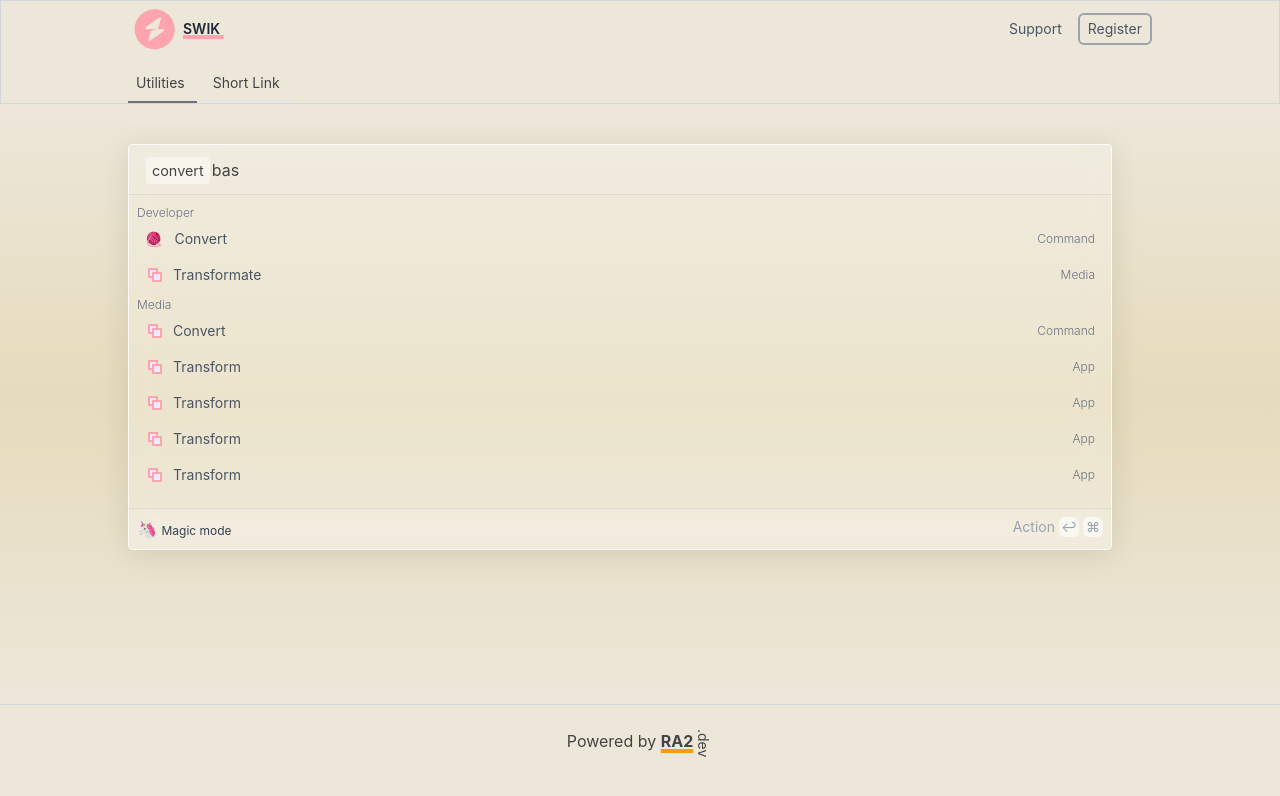
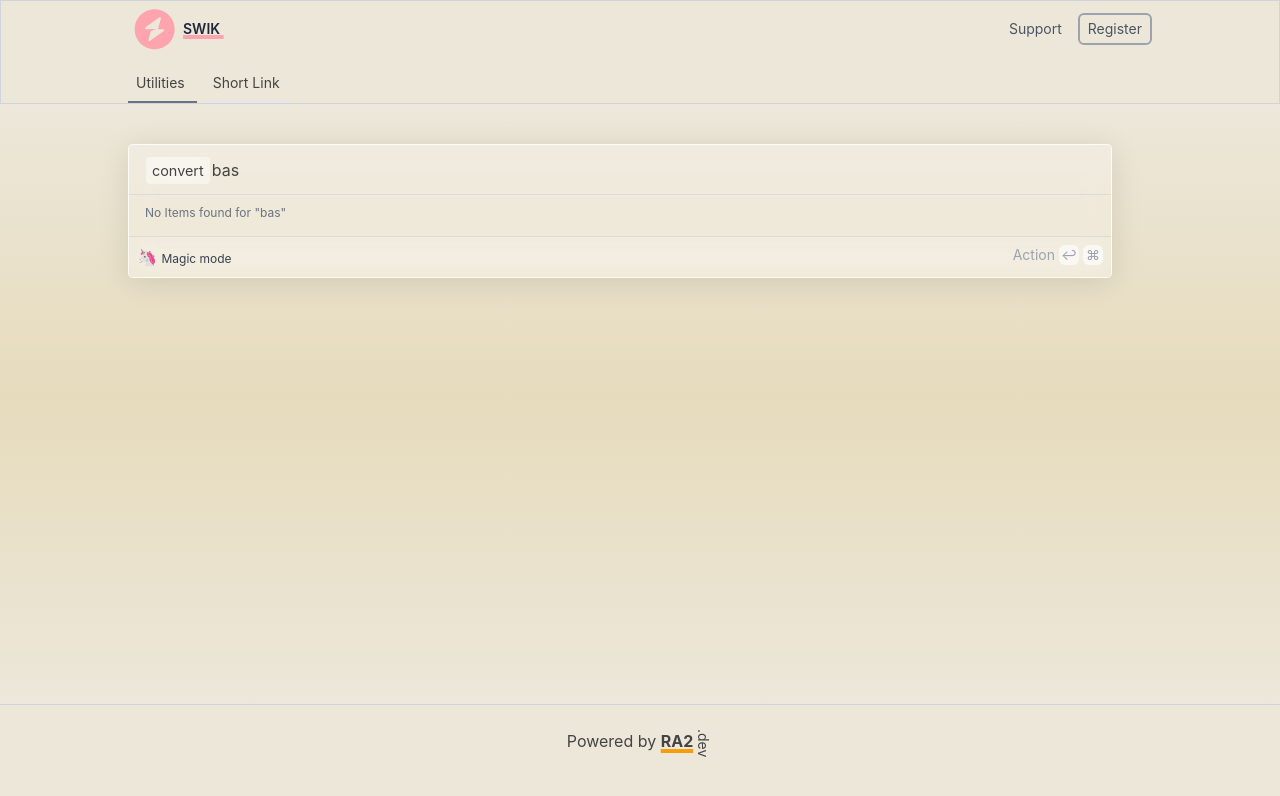
Before and after one commit to ra2dev/swik, a Next.js app: page / in a window 1280 px wide. Shown: the top 796 px of the page. Built offline with nearby package versions, Linux system fonts and the light colour scheme.

Commit message:
WIP on smart line

```diff
--- a/components/Editor/TokenItem/useTokenItem.tsx
+++ b/components/Editor/TokenItem/useTokenItem.tsx
@@ -47,18 +47,12 @@ export function withSingleLine(editor: any) {
 }
 
 export const useTokenItem = (editor: any) => {
-    const ref = useRef<HTMLDivElement | null>(null)
-    const [target, setTarget] = useState<Range | null>(null)
-    const [index, setIndex] = useState(0)
-    const [search, setSearch] = useState("")
     const positionRef = useRef(editor.selection?.focus)
     if (editor.selection?.focus) positionRef.current = editor.selection?.focus
 
     const onBlur = () => {
         if (editor.selection?.focus) positionRef.current = editor.selection?.focus
     }
-
-    const chars = CHARACTERS
 
     const getText = (from?: any) => {
         return Editor.string(editor, Editor.range(editor, from ?? {offset: 0, path: [0, 0]}, editor?.selection?.anchor))
@@ -68,18 +62,23 @@ export const useTokenItem = (editor: any) => {
         const focus = editor.selection?.focus ?? Editor.end(editor, [])
         const prev = Editor.before(editor, focus, {unit: "word"})
 
-        console.log({prev, focus})
-        Transforms.select(editor, {
-            anchor: prev!,
-            focus: focus
-        })
         const mention = {
             type: "mention",
             character: nextText,
             children: [{text: ""}]
         }
         try {
+            if (!getText(prev)) {
+                Transforms.move(editor)
                 Transforms.insertNodes(editor, mention)
+            } else {
+                Transforms.select(editor, {
+                    anchor: prev!,
+                    focus: focus
+                })
+                Transforms.insertNodes(editor, mention)
+            }
+            // { at: [editor.children.length] }
         } catch (e) {
             Transforms.insertNodes(editor, mention, {at: focus})
         }
@@ -89,8 +88,7 @@ export const useTokenItem = (editor: any) => {
         } catch (e) {}
     }
 
-    const onKeyDown = useCallback(
-        event => {
+    const onKeyDown = useCallback(event => {
         switch (event.key) {
             case "Enter":
                 event.preventDefault()
@@ -102,9 +100,6 @@ export const useTokenItem = (editor: any) => {
                     console.log(position)
                 }
 
-                    console.log("1", getText(Editor.before(editor, editor.selection.focus, {unit: "word"})))
-                    console.log(editor?.selection)
-
                 const prev = Editor.before(editor, editor.selection.focus, {unit: "word"})
                 addMention(getText(prev))
 
@@ -112,10 +107,10 @@ export const useTokenItem = (editor: any) => {
                 // setTarget(null)
                 break
         }
-        },
-        [index, search, target]
-    )
+    }, [])
 
-    const onChange = () => {}
+    const onChange = (val: any) => {
+        console.log(val)
+    }
     return {onKeyDown, onChange, addMention, onBlur}
 }
--- a/components/Editor/TokenMenu.tsx
+++ b/components/Editor/TokenMenu.tsx
@@ -1,8 +1,11 @@
-export const menuItems: any[] = [
+import {actionConfig} from "./config"
+import {useMemo} from "react"
+
+export const actionList: any[] = [
     {
         title: "Developer",
         items: [
-            {title: "Convert", type: "Command", icon: "🧶"},
+            {title: "Convert", type: "Command", icon: "🧶", code: "convert"},
             {title: "Transformate", type: "Media"}
         ]
     },
@@ -36,17 +39,51 @@ const TokenMenuBottom = () => {
     )
 }
 
-export const TokenMenu = ({addMention}: any) => {
+export const TokenMenuSub = () => {
+    return (
+        <div>
+            <h1>SELECTED PREV</h1>
+        </div>
+    )
+}
+
+export const TokenMenu = ({addMention, search, tokens}: any) => {
+    const {items} = useMemo(() => {
+        const lastToken = tokens?.[tokens?.length - 1]
+
+        let resultItems =
+            (lastToken ? actionConfig?.[lastToken]?.items : actionConfig.actions.items)
+                ?.map((e: any) => ({
+                    ...e,
+                    items: e?.items?.filter(
+                        (el: any) => !search || el?.code?.toLowerCase()?.includes(search?.toLowerCase())
+                    )
+                }))
+                .filter((e: any) => e?.items?.length) ?? []
+
+        return {
+            items: resultItems,
+            lastToken
+        }
+    }, [search, tokens])
+
+    if (!items.length) {
+        return (
+            <div>
+                <div className='text-gray-500 text-xs'>No Items found for "{search}"</div>
+                <TokenMenuBottom />
+            </div>
+        )
+    }
     return (
         <>
             <div style={{marginLeft: "-1rem", marginRight: "-1rem"}} className='px-2'>
-                {menuItems.map((e, j) => {
+                {items.map((e: any) => {
                     return (
                         <div className='mb-1'>
                             {e.title && <div className='text-xs font-light text-gray-500'>{e.title}</div>}
                             {e.items?.map((el: any, i: any) => {
                                 const onClick = () => addMention(el.title)
-                                // bg-gray-100 text-gray-700 font-semibold
                                 return (
                                     <button
                                         className={`text-gray-600 group flex w-full items-center rounded-md px-2 py-2 text-sm editor-option focus:outline-none`}
--- /dev/null
+++ b/components/Editor/config.ts
@@ -0,0 +1,36 @@
+export const actionConfig: any = {
+    actions: {
+        type: "options",
+        items: [
+            {
+                title: "Developer",
+                items: [
+                    {title: "Convert", type: "Command", icon: "🧶", code: "convert"},
+                    {title: "Transform", type: "Media", code: "transform"},
+                    {title: "Beautify", type: "Media", code: "transform"}
+                ]
+            },
+            {
+                title: "Media",
+                items: [{title: "Convert"}]
+            },
+            {
+                title: "Media",
+                items: [{title: "Create", code: "convert"}]
+            }
+        ]
+    },
+    convert: {
+        type: "split",
+        items: [
+            {
+                title: "Developer",
+                items: [
+                    {title: "base64", type: "Command", icon: "🧶", code: "convert"},
+                    {title: "base42", type: "Command", icon: "🧶", code: "convert"},
+                    {title: "base24", type: "Command", icon: "🧶", code: "convert"}
+                ]
+            }
+        ]
+    }
+}
--- a/components/Editor/index.tsx
+++ b/components/Editor/index.tsx
@@ -1,7 +1,7 @@
-import React, {useMemo, useCallback, useRef, useEffect, useState} from "react"
+import React, {useMemo, useCallback, useRef, useState} from "react"
 // @ts-ignore
 import ReactDOM from "react-dom"
-import {createEditor} from "slate"
+import {createEditor, Editor as EditorType} from "slate"
 import {withHistory} from "slate-history"
 import {Slate, Editable, withReact} from "slate-react"
 import {TokenItem} from "./TokenItem/TokenItem"
@@ -28,15 +28,29 @@ const editorComponents: any = {
 }
 
 const Editor = () => {
+    const [value, setValue] = useState(initialValue)
     const renderElement = useCallback(props => <Element {...props} />, [])
     // ref used to avoid hmr issues in dev mode, probably should be resolved in a better way
     const editorRef = useRef(withMentions(withReact(withHistory(withSingleLine(createEditor()) as any))))
-    const editor = editorRef.current
-    const {onKeyDown, onChange, addMention, onBlur} = useTokenItem(editor)
+    const editor = editorRef.current as EditorType
+    const {onKeyDown, addMention, onBlur} = useTokenItem(editor)
+
+    const {tokens, search} = useMemo(() => {
+        const items: any[] = value[0]?.children?.filter((e: any) => e.text || e.character) ?? []
+        return {
+            tokens: items.filter(e => e.type === "mention").map(e => e.character?.toLowerCase()) ?? [],
+            search:
+                items
+                    .filter(e => e.type !== "mention")
+                    .map(e => e.text)
+                    .pop()
+                    ?.trim() ?? ""
+        }
+    }, [value])
 
     return (
         <div className='main-editor rounded-md p-3 px-4 pb-0'>
-            <Slate editor={editor} value={initialValue} onChange={onChange}>
+            <Slate editor={editor as any} value={value} onChange={setValue}>
                 <Editable
                     renderElement={renderElement}
                     onKeyDown={onKeyDown}
@@ -52,7 +66,7 @@ const Editor = () => {
                     margin: "10px -1rem 10px -1rem"
                 }}
             />
-            <TokenMenu addMention={addMention} />
+            <TokenMenu addMention={addMention} search={search} tokens={tokens} />
         </div>
     )
 }
--- a/next.config.js
+++ b/next.config.js
@@ -1,10 +1,12 @@
 /** @type {import('next').NextConfig} */
-const withPWA = require('next-pwa')
-const runtimeCaching = require('next-pwa/cache')
+const withPWA = require("next-pwa")
+const runtimeCaching = require("next-pwa/cache")
 
-module.exports = withPWA({
-  pwa: {
-    dest: 'public',
-    runtimeCaching,
-  },
-})
+// module.exports = withPWA({
+//     pwa: {
+//         dest: "public",
+//         runtimeCaching
+//     }
+// })
+
+module.exports = {}
--- a/package.json
+++ b/package.json
@@ -11,7 +11,7 @@
         "autoprefixer": "^10.4.8",
         "classnames": "^2.3.1",
         "next": "12.2.5",
-    "next-pwa": "5.5.4",
+        "next-pwa": "5.6.0",
         "postcss": "^8.4.16",
         "prettier": "^2.7.1",
         "react": "^17.0.2",
```
Lines whose indentation alone changed are shown as unchanged.
